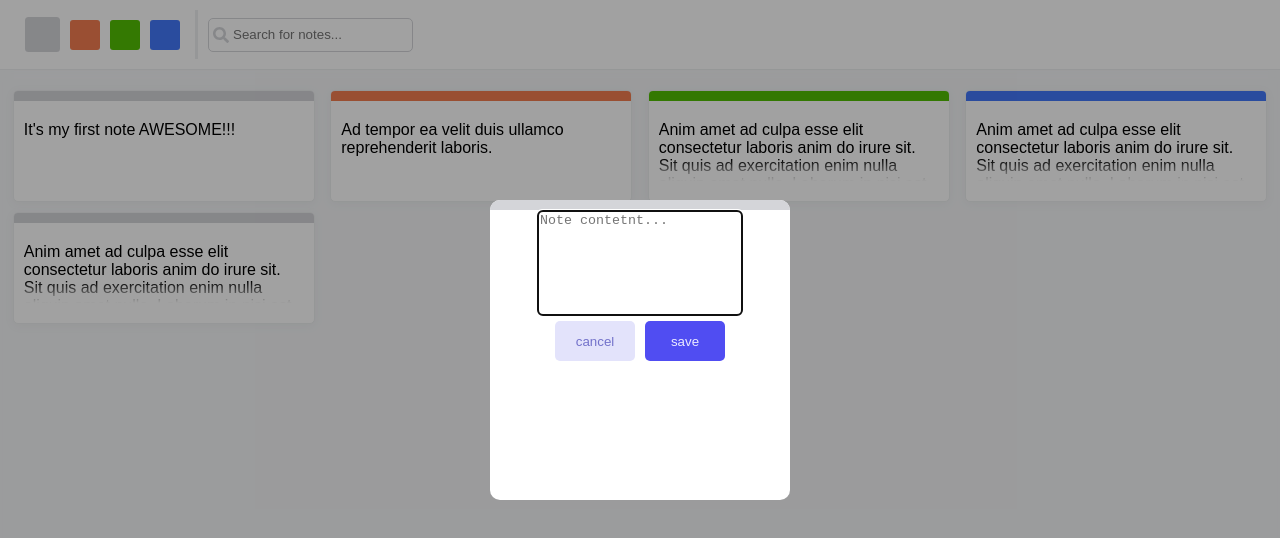
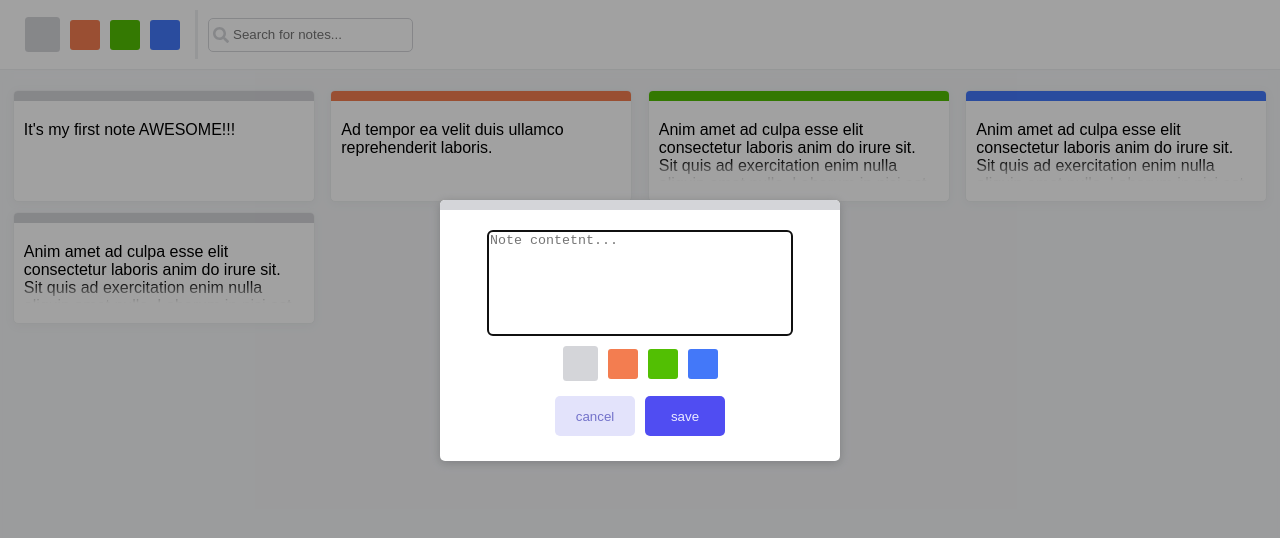
Before and after one commit to Yaroshuk/react-note-taking-app, a React (Create React App) app: page / in a window 1280 px wide. Shown: the top 538 px of the page. Built offline with nearby package versions, Linux system fonts and the light colour scheme.

Commit message:
Add: note form filter component

```diff
--- a/src/components/Note/Note.module.scss
+++ b/src/components/Note/Note.module.scss
@@ -6,8 +6,9 @@
   background-color: $whiteColor;
   border-radius: 5px;
   border: 1px solid $darkerGrayColor;
-  box-shadow: 0px 2px 10px $darkerGrayColor;
   overflow: hidden;
+
+  @include note-shadow;
 }
 
 .note-filter {
--- a/src/components/NoteForm/NoteForm.js
+++ b/src/components/NoteForm/NoteForm.js
@@ -14,6 +14,9 @@ const NoteForm = () => {
       <div className={`${classes["note-filter"]} ${filterClasses[COLOR_FILTER.none]}`}/>
       <form>
         <textarea autoFocus placeholder={TEXTAREA_PLACEHOLDER} />
+        <div className={classes["note-form-filter"]}>
+          <FilterContainer />
+        </div>
         <div className={classes["note-form-control"]}>
           <Button title="cancel" action="cancel" />
           <Button title="save" type="sybmit" />
--- a/src/components/NoteForm/NoteForm.module.scss
+++ b/src/components/NoteForm/NoteForm.module.scss
@@ -1,14 +1,16 @@
 @import "sass/style";
 
 .note-form {
-  width: 300px;
-  height: 300px;
+  width: 400px;
+  margin: 0 auto;
   background-color: $whiteColor;
-  border-radius: 10px;
+  border-radius: 5px;
   overflow: hidden;
   display: flex;
   flex-direction: column;
   align-items: center;
+
+  @include note-shadow(#7e7f82);
 
   .note-filter {
     @include note-filter;
@@ -18,13 +20,20 @@
     display: flex;
     flex-direction: column;
     align-items: center;
+    justify-content: center;
     width: 100%;
+    margin: 20px 0;
   }
 
   textarea {
-    width: 200px;
+    width: 300px;
     height: 100px;
     resize: none;
+
     @include input-border;
   }
+
+  .note-form-filter {
+    margin: 10px 0;
+  }
 }
--- a/src/components/NoteForm/NoteFormContainer.module.scss
+++ b/src/components/NoteForm/NoteFormContainer.module.scss
@@ -4,8 +4,6 @@
   position: fixed;
   left: 0;
   top: 0;
-  display: flex;
-  justify-content: center;
   padding-top: 200px;
 }
 
--- a/src/sass/_mixins.scss
+++ b/src/sass/_mixins.scss
@@ -7,3 +7,7 @@
   width: 100%;
   height: 10px;
 }
+
+@mixin note-shadow($background: $darkerGrayColor) {
+  box-shadow: 0px 2px 10px $background;
+}
```
